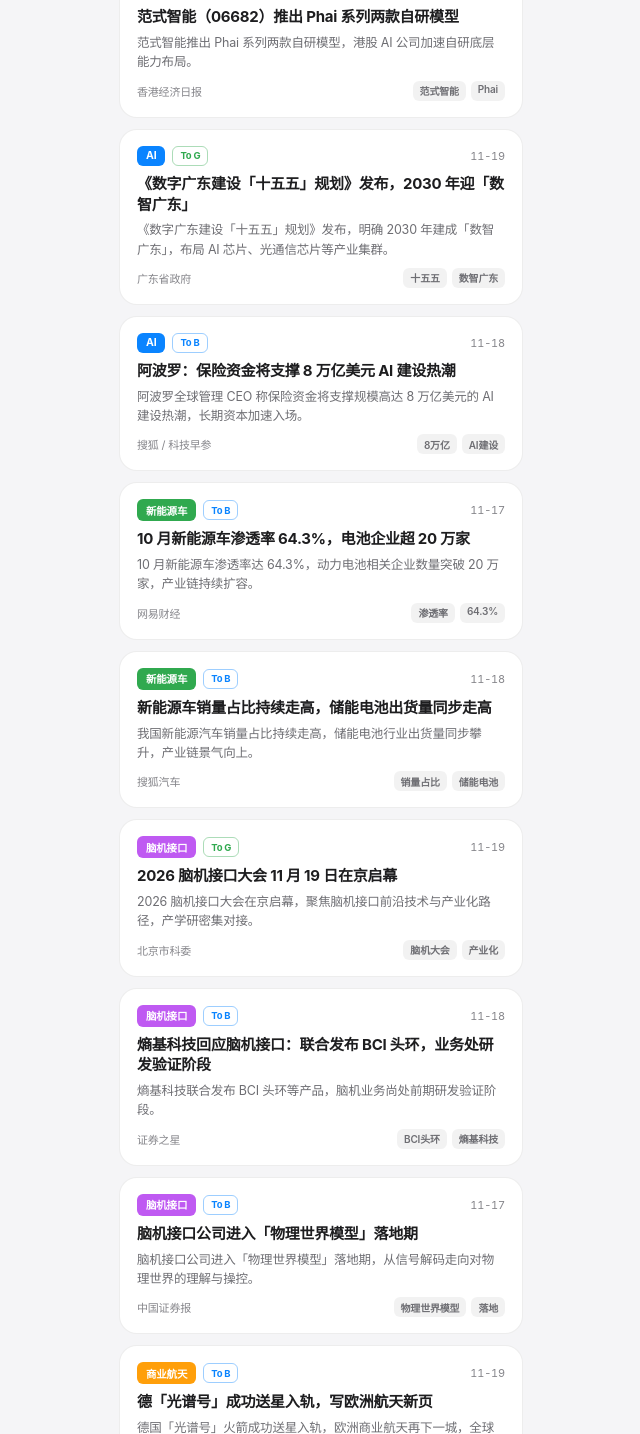
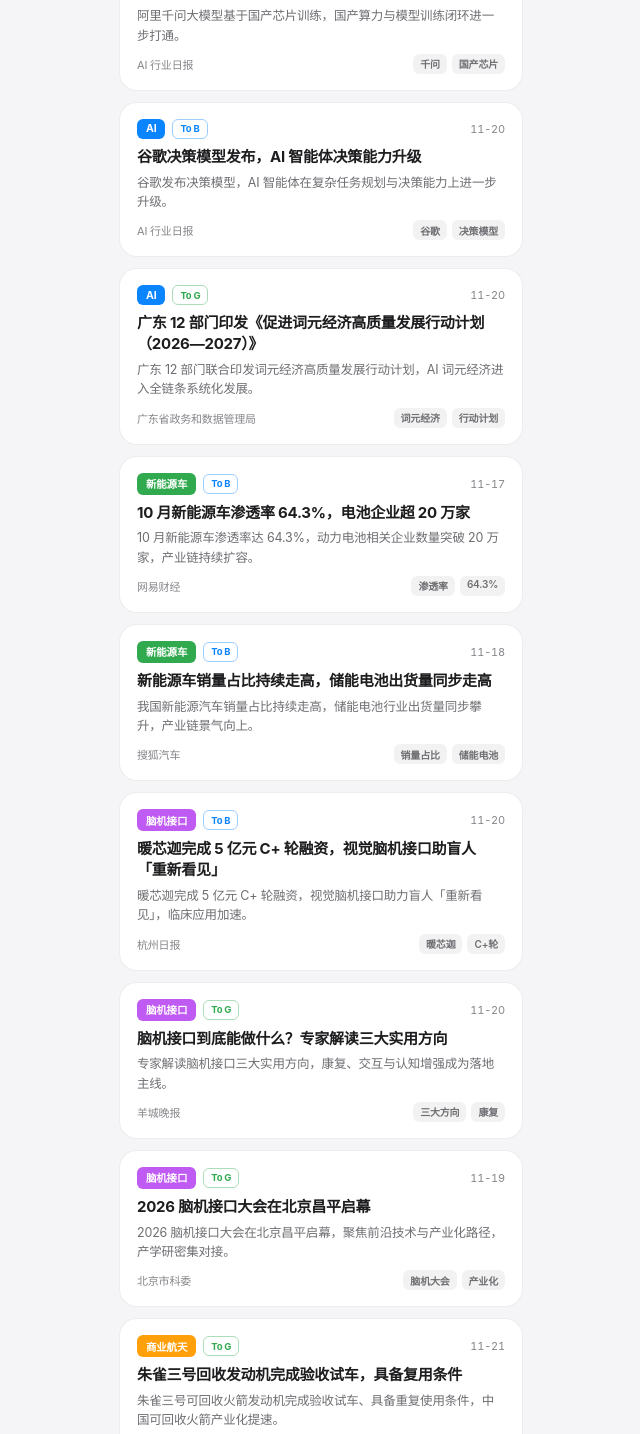
Before and after one commit to cynthia31415926-eng/global-intelligence, a plain HTML site: page m.html in a window 1280 px wide. Shown: the part 816-2250 px from the top of the page, without its empty margins (319-959 px from the left). Drawn offline with Linux system fonts and the light colour scheme.

Commit message:
update m.html

```diff
--- a/m.html
+++ b/m.html
@@ -225,85 +225,85 @@
 <script>
 const DATA = [
   // AI
-  {id:1,ind:"ai",type:"product",aud:"toB",title:"AI 大模型密集上新，智能体切入高价值实体场景",src:"新华社·经济参考报",time:"11-19",hot:90,
-    desc:"AI 大模型密集上新，智能体加速从对话切入高价值实体场景，To B 落地与产业智能化提速。",
-    tags:["大模型","智能体","实体场景"],url:"http://www.jjckb.cn/20261119/c45560c166ea43aab2bfd8eadfe22908/c.html"},
-  {id:2,ind:"ai",type:"product",aud:"toB",title:"范式智能（06682）推出 Phai 系列两款自研模型",src:"香港经济日报",time:"11-19",hot:78,
-    desc:"范式智能推出 Phai 系列两款自研模型，港股 AI 公司加速自研底层能力布局。",
-    tags:["范式智能","Phai","自研"],url:"https://invest.hket.com/article/4227059/"},
-  {id:3,ind:"ai",type:"policy",aud:"toG",title:"《数字广东建设「十五五」规划》发布，2030 年迎「数智广东」",src:"广东省政府",time:"11-19",hot:86,
-    desc:"《数字广东建设「十五五」规划》发布，明确 2030 年建成「数智广东」，布局 AI 芯片、光通信芯片等产业集群。",
-    tags:["十五五","数智广东","AI芯片"],url:"https://www.gd.gov.cn/gdywdt/zwzt/fjsww/rmjd/content/post_4981784.html"},
-  {id:4,ind:"ai",type:"market",aud:"toB",title:"阿波罗：保险资金将支撑 8 万亿美元 AI 建设热潮",src:"搜狐 / 科技早参",time:"11-18",hot:72,
-    desc:"阿波罗全球管理 CEO 称保险资金将支撑规模高达 8 万亿美元的 AI 建设热潮，长期资本加速入场。",
-    tags:["8万亿","AI建设"],url:"https://www.sohu.com/a/1103433751_115362"},
+  {id:1,ind:"ai",type:"market",aud:"toB",title:"Anthropic 挂牌纳斯达克，AI 龙头上市竞速",src:"AI 行业日报",time:"11-20",hot:90,
+    desc:"Anthropic 挂牌纳斯达克，AI 龙头上市竞速进入新阶段，资本与产业化双线加速。",
+    tags:["Anthropic","纳斯达克","上市"],url:"https://damodev.csdn.net/6aff9cb6e5f4ca4eff92ab26.html"},
+  {id:2,ind:"ai",type:"product",aud:"toB",title:"阿里千问基于国产芯片训练，国产算力闭环提速",src:"AI 行业日报",time:"11-20",hot:84,
+    desc:"阿里千问大模型基于国产芯片训练，国产算力与模型训练闭环进一步打通。",
+    tags:["千问","国产芯片","算力"],url:"https://damodev.csdn.net/6aff9cb6e5f4ca4eff92ab26.html"},
+  {id:3,ind:"ai",type:"product",aud:"toB",title:"谷歌决策模型发布，AI 智能体决策能力升级",src:"AI 行业日报",time:"11-20",hot:78,
+    desc:"谷歌发布决策模型，AI 智能体在复杂任务规划与决策能力上进一步升级。",
+    tags:["谷歌","决策模型","智能体"],url:"https://damodev.csdn.net/6aff9cb6e5f4ca4eff92ab26.html"},
+  {id:4,ind:"ai",type:"policy",aud:"toG",title:"广东 12 部门印发《促进词元经济高质量发展行动计划（2026—2027）》",src:"广东省政务和数据管理局",time:"11-20",hot:86,
+    desc:"广东 12 部门联合印发词元经济高质量发展行动计划，AI 词元经济进入全链条系统化发展。",
+    tags:["词元经济","行动计划","12部门"],url:"https://zfsg.gd.gov.cn/zwgk/gggs/content/post_4982697.html"},
   // 新能源车
-  {id:5,ind:"nev",type:"market",aud:"toB",title:"10 月新能源车渗透率 64.3%，电池企业超 20 万家",src:"网易财经",time:"11-17",hot:74,
+  {id:5,ind:"nev",type:"market",aud:"toB",title:"10 月新能源车渗透率 64.3%，电池企业超 20 万家",src:"网易财经",time:"11-17",hot:72,
     desc:"10 月新能源车渗透率达 64.3%，动力电池相关企业数量突破 20 万家，产业链持续扩容。",
     tags:["渗透率","64.3%"],url:"https://www.163.com/dy/article/LBVOE03G05568W0A.html"},
-  {id:6,ind:"nev",type:"market",aud:"toB",title:"新能源车销量占比持续走高，储能电池出货量同步走高",src:"搜狐汽车",time:"11-18",hot:72,
+  {id:6,ind:"nev",type:"market",aud:"toB",title:"新能源车销量占比持续走高，储能电池出货量同步走高",src:"搜狐汽车",time:"11-18",hot:70,
     desc:"我国新能源汽车销量占比持续走高，储能电池行业出货量同步攀升，产业链景气向上。",
     tags:["销量占比","储能电池"],url:"https://www.sohu.com/a/1100535097_122014422"},
   // 脑机接口
-  {id:7,ind:"bci",type:"product",aud:"toG",title:"2026 脑机接口大会 11 月 19 日在京启幕",src:"北京市科委",time:"11-19",hot:82,
-    desc:"2026 脑机接口大会在京启幕，聚焦脑机接口前沿技术与产业化路径，产学研密集对接。",
+  {id:7,ind:"bci",type:"market",aud:"toB",title:"暖芯迦完成 5 亿元 C+ 轮融资，视觉脑机接口助盲人「重新看见」",src:"杭州日报",time:"11-20",hot:84,
+    desc:"暖芯迦完成 5 亿元 C+ 轮融资，视觉脑机接口助力盲人「重新看见」，临床应用加速。",
+    tags:["暖芯迦","C+轮","视觉脑机"],url:"https://hzdaily.hangzhou.com.cn/mrsb/2026/11/20/article_detail_3_20261120A118.html"},
+  {id:8,ind:"bci",type:"research",aud:"toG",title:"脑机接口到底能做什么？专家解读三大实用方向",src:"羊城晚报",time:"11-20",hot:74,
+    desc:"专家解读脑机接口三大实用方向，康复、交互与认知增强成为落地主线。",
+    tags:["三大方向","康复","专家"],url:"https://health.ycwb.com/2026-11/20/content_54352473.htm"},
+  {id:9,ind:"bci",type:"product",aud:"toG",title:"2026 脑机接口大会在北京昌平启幕",src:"北京市科委",time:"11-19",hot:78,
+    desc:"2026 脑机接口大会在北京昌平启幕，聚焦前沿技术与产业化路径，产学研密集对接。",
     tags:["脑机大会","产业化"],url:"https://kw.beijing.gov.cn/xwdt/kcyx/kcyxkchd/202611/t20261110_4939950.html"},
-  {id:8,ind:"bci",type:"product",aud:"toB",title:"熵基科技回应脑机接口：联合发布 BCI 头环，业务处研发验证阶段",src:"证券之星",time:"11-18",hot:70,
-    desc:"熵基科技联合发布 BCI 头环等产品，脑机业务尚处前期研发验证阶段。",
-    tags:["BCI头环","熵基科技"],url:"https://stock.stockstar.com/RB2026111900006547.shtml"},
-  {id:9,ind:"bci",type:"market",aud:"toB",title:"脑机接口公司进入「物理世界模型」落地期",src:"中国证券报",time:"11-17",hot:76,
-    desc:"脑机接口公司进入「物理世界模型」落地期，从信号解码走向对物理世界的理解与操控。",
-    tags:["物理世界模型","落地"],url:"https://www.cnstock.com/commonDetail/828944"},
   // 商业航天
-  {id:10,ind:"aero",type:"product",aud:"toB",title:"德「光谱号」成功送星入轨，写欧洲航天新页",src:"青年日报",time:"11-19",hot:72,
+  {id:10,ind:"aero",type:"product",aud:"toG",title:"朱雀三号回收发动机完成验收试车，具备复用条件",src:"光明网",time:"11-21",hot:92,
+    desc:"朱雀三号可回收火箭发动机完成验收试车、具备重复使用条件，中国可回收火箭产业化提速。",
+    tags:["朱雀三号","可回收","复用"],url:"https://m.gmw.cn/2026-11/21/content_1304587890.htm"},
+  {id:11,ind:"aero",type:"product",aud:"toG",title:"我国成功发射卫星互联网低轨 30 组卫星",src:"网易 / 央视",time:"11-20",hot:86,
+    desc:"我国成功发射卫星互联网低轨 30 组卫星，卫星互联网组网节奏持续加快。",
+    tags:["卫星互联网","低轨30组"],url:"https://www.163.com/dy/article/LC888QCS051481US.html"},
+  {id:12,ind:"aero",type:"product",aud:"toB",title:"德「光谱号」成功送星入轨，写欧洲航天新页",src:"青年日报",time:"11-19",hot:70,
     desc:"德国「光谱号」火箭成功送星入轨，欧洲商业航天再下一城，全球发射市场竞争加剧。",
-    tags:["光谱号","欧洲航天","入轨"],url:"https://www.ydn.com.tw/tw/News/ugC_News_Detail.aspx?ID=650569"},
-  {id:11,ind:"aero",type:"product",aud:"toG",title:"力箭一号遥十六运载火箭顺利出厂",src:"中科宇航",time:"11-18",hot:76,
-    desc:"力箭一号遥十六运载火箭顺利出厂，商业固体火箭批量化交付能力持续提升。",
-    tags:["力箭一号","遥十六","出厂"],url:"https://www.cas-space.com/article/629.html"},
+    tags:["光谱号","欧洲航天"],url:"https://www.ydn.com.tw/tw/News/ugC_News_Detail.aspx?ID=650569"},
   // 智能船舶
-  {id:12,ind:"ship",type:"product",aud:"toB",title:"BV 向云洲智能 L42B 海洋测量无人艇颁发 AiP 证书",src:"国际船舶网",time:"11-18",hot:68,
-    desc:"法国船级社 BV 向云洲智能 L42B 海洋测量无人艇颁发 AiP 证书，无人艇走向规模化应用。",
-    tags:["L42B","无人艇","AiP"],url:"https://www.eworldship.com/html/2026/classification_society_1111/225943.html"},
-  {id:13,ind:"ship",type:"product",aud:"toB",title:"厦门港小型电动无人驾驶监测船艇顺利下水",src:"厦门港口局",time:"11-11",hot:64,
-    desc:"厦门港小型电动无人驾驶监测船艇顺利下水，港口智能监测装备落地提速。",
-    tags:["无人监测船","厦门港"],url:"https://port.xm.gov.cn/gkzx/zwzx/202611/t20261111_3025473.html"},
-  {id:14,ind:"ship",type:"product",aud:"toB",title:"全国首艘纯电智能远控集装箱海船「图灵」轮在青岛投运",src:"青岛新闻网",time:"11-18",hot:72,
-    desc:"全国首艘纯电智能远控集装箱海船「图灵」轮在青岛投运，绿色智能航运商业化落地。",
-    tags:["图灵轮","投运","纯电"],url:"http://www.qdxin.cn/qingdao/2026/396747.html"},
+  {id:13,ind:"ship",type:"research",aud:"toB",title:"规模全球第一后，航运业开始比拼「被 AI 看见」",src:"新浪财经",time:"11-20",hot:70,
+    desc:"航运规模全球第一后，行业开始比拼「被 AI 看见」，智能感知与数字化成为新竞争维度。",
+    tags:["航运","AI感知","数字化"],url:"https://finance.sina.com.cn/roll/2026-11-20/doc-inizixmr0413648.shtml"},
+  {id:14,ind:"ship",type:"product",aud:"toB",title:"全国首艘纯电智能远控集装箱海船「图灵」轮试点运行",src:"搜狐",time:"11-20",hot:72,
+    desc:"全国首艘纯电智能远控集装箱海船「图灵」轮试点运行，绿色智能航运商业化落地。",
+    tags:["图灵轮","试点运行","纯电"],url:"https://www.sohu.com/a/1103906714_362042"},
   // 低空经济
-  {id:15,ind:"low",type:"product",aud:"toB",title:"广州白云企业低空产品亮相 APEC，秀出硬核实力",src:"广州白云",time:"11-19",hot:72,
+  {id:15,ind:"low",type:"market",aud:"toG",title:"琶洲低空通信感知专网通过国家级高层次专家论证",src:"广州市海珠区政府",time:"11-20",hot:82,
+    desc:"广州琶洲低空通信感知专网通过国家级高层次专家论证，为超大城市低空商业化运营筑牢数字底座。",
+    tags:["琶洲","低空专网","专家论证"],url:"https://www.haizhu.gov.cn/gzhzfg/gkmlpt/content/11/11113/post_11113637.html"},
+  {id:16,ind:"low",type:"product",aud:"toB",title:"广州白云企业低空产品亮相 APEC，秀出硬核实力",src:"广州白云",time:"11-19",hot:70,
     desc:"广州白云区企业低空产品亮相 APEC，低空经济「广州造」走向国际舞台。",
     tags:["APEC","广州白云","低空"],url:"https://huacheng.gz-cmc.com/pages/2026/11/19/7a68f164f2d5467b809cfb6bf41e82fb.html"},
-  {id:16,ind:"low",type:"market",aud:"toG",title:"广州低空专网示范区通过评审，累计配送订单近 6000 架次",src:"观点网",time:"11-17",hot:78,
-    desc:"广州低空专网示范区通过专家评审，累计配送订单近 6000 架次，低空物流规模化验证提速。",
-    tags:["低空专网","6000架次","广州"],url:"https://www.guandian.hk/article/20261117/10067559.html"},
-  {id:17,ind:"low",type:"market",aud:"toG",title:"总投资 3.66 亿！花都低空临空产业再添硬核支撑",src:"广州市花都区政府",time:"11-17",hot:74,
+  {id:17,ind:"low",type:"market",aud:"toG",title:"总投资 3.66 亿！花都低空临空产业再添硬核支撑",src:"广州市花都区政府",time:"11-17",hot:72,
     desc:"广州花都低空临空产业项目总投资 3.66 亿元落地，低空基础设施与产业集聚再提速。",
     tags:["花都","3.66亿"],url:"https://www.huadu.gov.cn/yshj/hdzs/zsxx/content/post_11104272.html"},
   // GitHub 热门
-  {id:18,ind:"gh",type:"github",aud:"toB",title:"GitHub 日榜趋势速报（11-20）",src:"掘金 / GitHub Trending",time:"11-20",hot:72,stars:"—",
-    desc:"GitHub 日榜趋势集中在 AI Agent、开源模型与开发者工具。",
-    tags:["Trending","Agent"],url:"https://www.cnblogs.com/wflynn/p/23726265"},
-  {id:19,ind:"gh",type:"github",aud:"toB",title:"GitHub Trending 榜单（11-20）",src:"GitHub Trending",time:"11-20",hot:68,stars:"—",
-    desc:"GitHub 11-20 当日热门开源项目榜单，AI Agent 与开发者工具持续霸榜。",
-    tags:["Trending","榜单"],url:"https://yidinghuiziyou.com/github/trending/2026-11-20/"},
+  {id:18,ind:"gh",type:"github",aud:"toB",title:"GitHub 日报（11-21）：BugHunter +1,660 重回首位",src:"Qiita / GitHub",time:"11-21",hot:72,stars:"—",
+    desc:"GitHub 日报显示 BugHunter 以 +1,660 星重回首位，开发者工具与安全类项目热度回升。",
+    tags:["BugHunter","日报","+1660"],url:"https://qiita.com/Git_Dayori/items/ed577bab8b7e4069f523"},
+  {id:19,ind:"gh",type:"github",aud:"toB",title:"GitHub Trending 榜单（11-21）",src:"GitHub Trending",time:"11-21",hot:68,stars:"—",
+    desc:"GitHub 11-21 当日热门开源项目榜单，AI Agent 与开发者工具持续霸榜。",
+    tags:["Trending","榜单"],url:"https://yidinghuiziyou.com/github/trending/2026-11-21/"},
   {id:20,ind:"gh",type:"github",aud:"toB",title:"github-hot-hub：GitHub 热门仓库每小时归档",src:"GitHub",time:"长期",hot:64,stars:"—",
     desc:"每小时更新、按天归档 GitHub 热门仓库，适合 To B 团队持续追踪开源热点。",
     tags:["归档","追踪"],url:"https://github.com/SnailDev/github-hot-hub"},
 ];
 const POLICY = [
-  {t:"《数字广东建设「十五五」规划》发布，2030 年迎「数智广东」",src:"广东省政府",time:"11-19",tag:"AI",url:"https://www.gd.gov.cn/gdywdt/zwzt/fjsww/rmjd/content/post_4981784.html"},
-  {t:"广东加快打造万亿级数字产业集群",src:"广东省政府",time:"11-17",tag:"AI",url:"https://www.sohu.com/a/1102868478_120988533"},
+  {t:"广东 12 部门印发《促进词元经济高质量发展行动计划（2026—2027）》",src:"广东省政务和数据管理局",time:"11-20",tag:"AI",url:"https://zfsg.gd.gov.cn/zwgk/gggs/content/post_4982697.html"},
+  {t:"《数字广东建设「十五五」规划》解读",src:"广东省政府",time:"11-21",tag:"AI",url:"https://www.gd.gov.cn/gdywdt/zwzt/fjsww/rmjd/content/post_4983119.html"},
   {t:"广州「十五五」规划：打造全球领先空天强市",src:"广州市政府",time:"11-13",tag:"空天",url:"https://www.gz.gov.cn/gzzcwjk/gzdata/content/mpost_10833638.html"},
   {t:"广东设立省级词元交易服务平台",src:"广东省政府",time:"11-13",tag:"AI",url:"https://www.gdhmo.gov.cn/xwzx/gdyw/content/post_123694.html"},
 ];
 const TENDER = [
+  {t:"广州市净水有限公司预处理、二沉池等升级改造项目（标段一）",src:"广州公共资源交易中心",time:"11-21",amount:"招标公告",url:"https://ygcg.gzggzy.cn/p92/qt5/20261121/467460.html"},
   {t:"广州燃气南区分公司 2027-2028 年保洁业务外包项目",src:"广州公共资源交易中心",time:"11-20",amount:"采购公告",url:"https://ygcg.gzggzy.cn/p92/fw/20261120/466854.html"},
   {t:"广州市城市管理监控指挥中心办公用房维修改造项目",src:"中国政府采购网",time:"11-19",amount:"竞争性磋商",url:"http://www.ccgp.gov.cn/cggg/dfgg/jzxcs/202611/t20261119_27718668.htm"},
   {t:"EMC-2026-001/002 项目 BAS 系统改造采购",src:"广州公共资源交易中心",time:"11-19",amount:"采购公告",url:"https://ygcg.gzggzy.cn/p92/fw3/20261119/466294.html"},
   {t:"广州港新沙港务皮带机转载漏斗项目招标",src:"广州公共资源交易中心",time:"11-18",amount:"招标公告",url:"https://ywtb.gzggzy.cn//jyfw/002001/002001001/20261118/1446166d-c328-4571-9636-80f7d495f169.html"},
-  {t:"广州市数智口岸与数字贸易枢纽工程建设项目（二期）主体实施招标",src:"中国政府采购网",time:"11-16",amount:"招标公告",url:"http://www.ccgp.gov.cn/cggg/dfgg/gkzb/202611/t20261116_27692453.htm"},
 ];
 const INDUSTRIES = [
   {key:"ai",name:"AI",color:"#0a84ff"},
@@ -360,10 +360,10 @@ function renderFeed(){
   const list=feedList();
   const hero=`
     <div class="hero">
-      <span class="kicker">● 今日头条 · AI</span>
-      <h1>AI 大模型密集上新，智能体切入实体场景</h1>
-      <div class="lead">AI 大模型密集上新，智能体加速切入高价值实体场景，To B 落地提速。</div>
-      <div class="hmeta"><span><b>来源</b> 新华社·经济参考报</span><span><b>关注度</b> 90</span><span><b>时效</b> 近1天</span></div>
+      <span class="kicker">● 今日头条 · 商业航天</span>
+      <h1>朱雀三号回收发动机完成验收试车</h1>
+      <div class="lead">朱雀三号可回收火箭发动机完成验收试车，我国同日成功发射卫星互联网低轨 30 组卫星。</div>
+      <div class="hmeta"><span><b>来源</b> 光明网</span><span><b>关注度</b> 92</span><span><b>时效</b> 今日</span></div>
     </div>
     <div class="stats">
       <div class="stat c1"><div class="k">今日资讯</div><div class="v">${DATA.length}</div><div class="d">近3天 · 7大行业</div></div>
```
